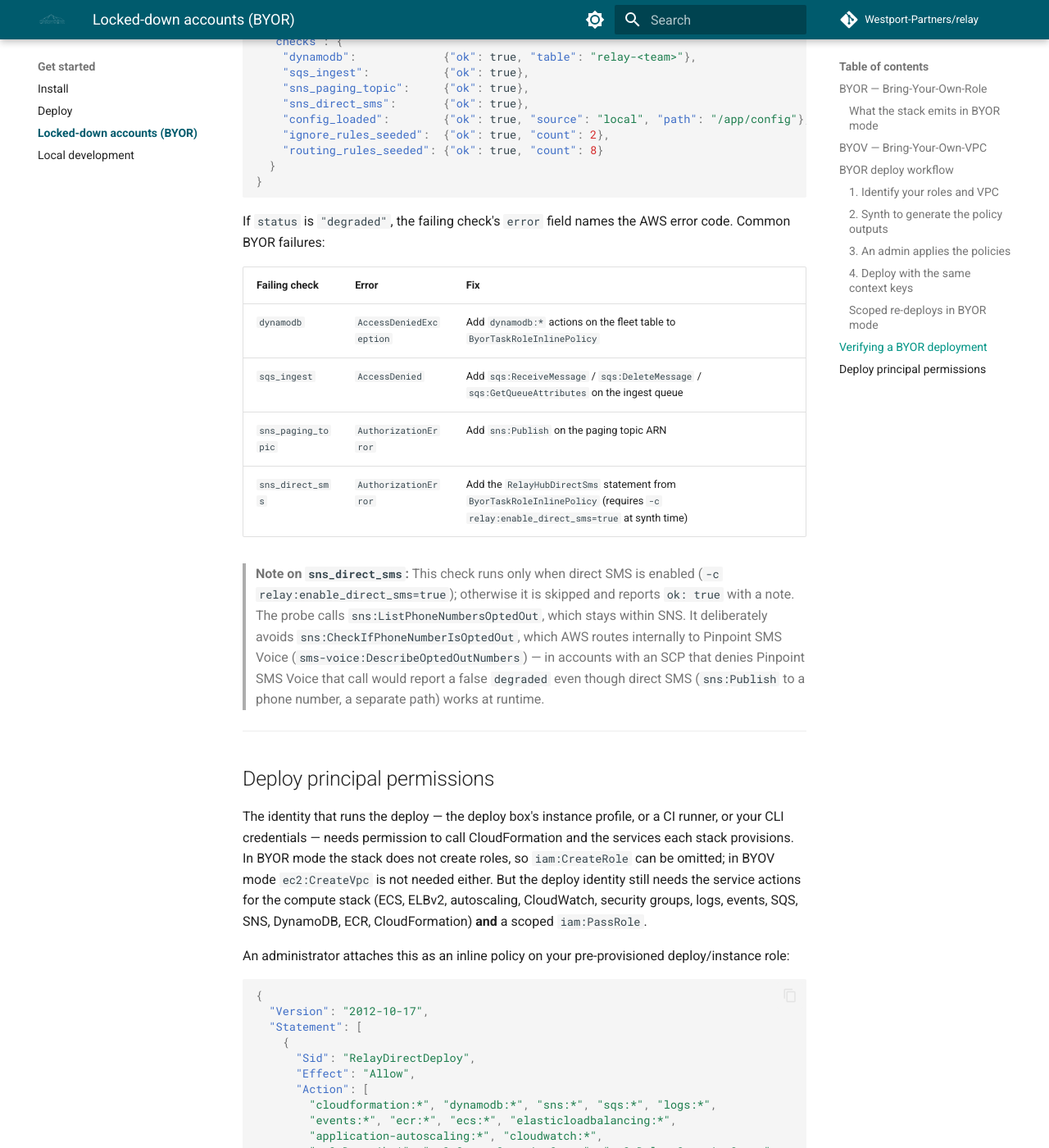
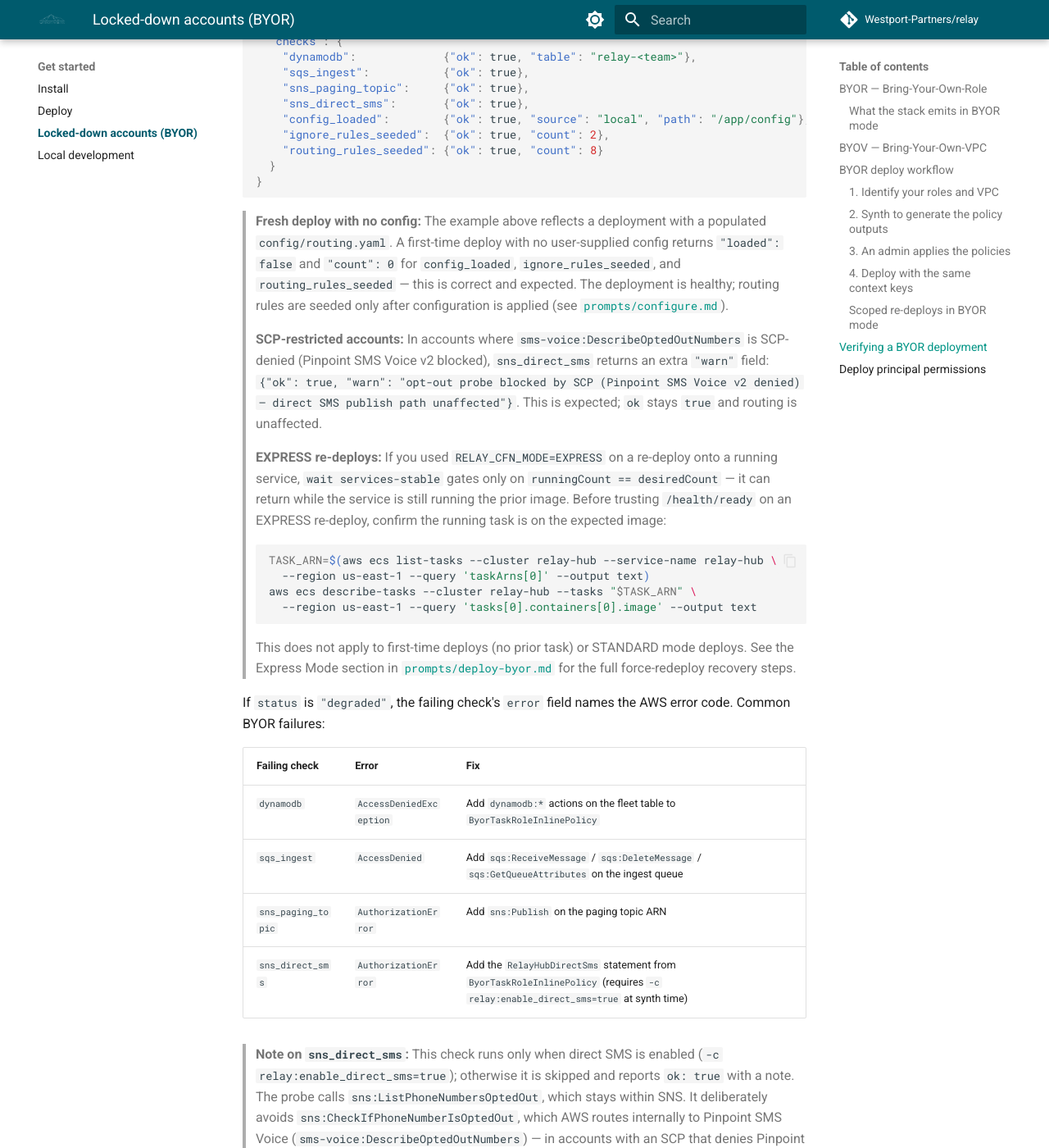
Before and after one commit to Westport-Partners/relay, an MkDocs documentation site: the page built from docs/byor.md, in a window 1280 px wide and 1400 px high, scrolled down 5870 px. Shown: the whole window at 82% size. Built offline with MkDocs 1.6.1 and Material for MkDocs 9.7.7, drawn with Linux system fonts in a browser that asks for light colours; comment, search, counter and statistics services are not loaded.

Commit message:
docs(byor): document health-check edge cases for BYOR deploys (#111)
Adds callouts to the /health/ready expected-output example in docs/byor.md:
no-config fresh deploys show loaded:false/count:0, SCP-restricted accounts
add a warn field to sns_direct_sms, and EXPRESS re-deploys need the running
task's image verified before trusting the check. Closes upstream ISSUE-6,
ISSUE-9, ISSUE-10 from .debug/issues-for-upstream.md.

````diff
--- a/docs/byor.md
+++ b/docs/byor.md
@@ -254,6 +254,34 @@ A healthy deployment returns:
 }
 ```
 
+> **Fresh deploy with no config:** The example above reflects a deployment with a
+> populated `config/routing.yaml`. A first-time deploy with no user-supplied config
+> returns `"loaded": false` and `"count": 0` for `config_loaded`,
+> `ignore_rules_seeded`, and `routing_rules_seeded` — this is correct and expected.
+> The deployment is healthy; routing rules are seeded only after configuration is
+> applied (see [`prompts/configure.md`](../prompts/configure.md)).
+
+> **SCP-restricted accounts:** In accounts where `sms-voice:DescribeOptedOutNumbers`
+> is SCP-denied (Pinpoint SMS Voice v2 blocked), `sns_direct_sms` returns an extra
+> `"warn"` field: `{"ok": true, "warn": "opt-out probe blocked by SCP (Pinpoint SMS
+> Voice v2 denied) — direct SMS publish path unaffected"}`. This is expected; `ok`
+> stays `true` and routing is unaffected.
+
+> **EXPRESS re-deploys:** If you used `RELAY_CFN_MODE=EXPRESS` on a re-deploy onto
+> a running service, `wait services-stable` gates only on `runningCount ==
+> desiredCount` — it can return while the service is still running the prior image.
+> Before trusting `/health/ready` on an EXPRESS re-deploy, confirm the running task
+> is on the expected image:
+> ```bash
+> TASK_ARN=$(aws ecs list-tasks --cluster relay-hub --service-name relay-hub \
+>   --region us-east-1 --query 'taskArns[0]' --output text)
+> aws ecs describe-tasks --cluster relay-hub --tasks "$TASK_ARN" \
+>   --region us-east-1 --query 'tasks[0].containers[0].image' --output text
+> ```
+> This does not apply to first-time deploys (no prior task) or STANDARD mode deploys.
+> See the Express Mode section in [`prompts/deploy-byor.md`](../prompts/deploy-byor.md)
+> for the full force-redeploy recovery steps.
+
 If `status` is `"degraded"`, the failing check's `error` field names the AWS
 error code.  Common BYOR failures:
 
````
